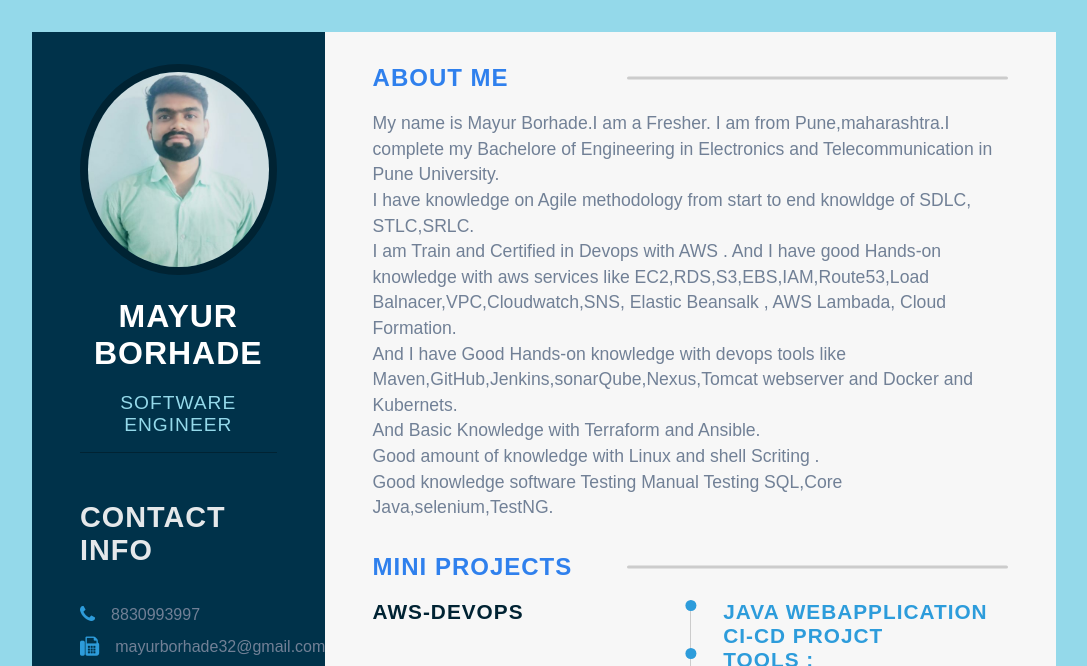
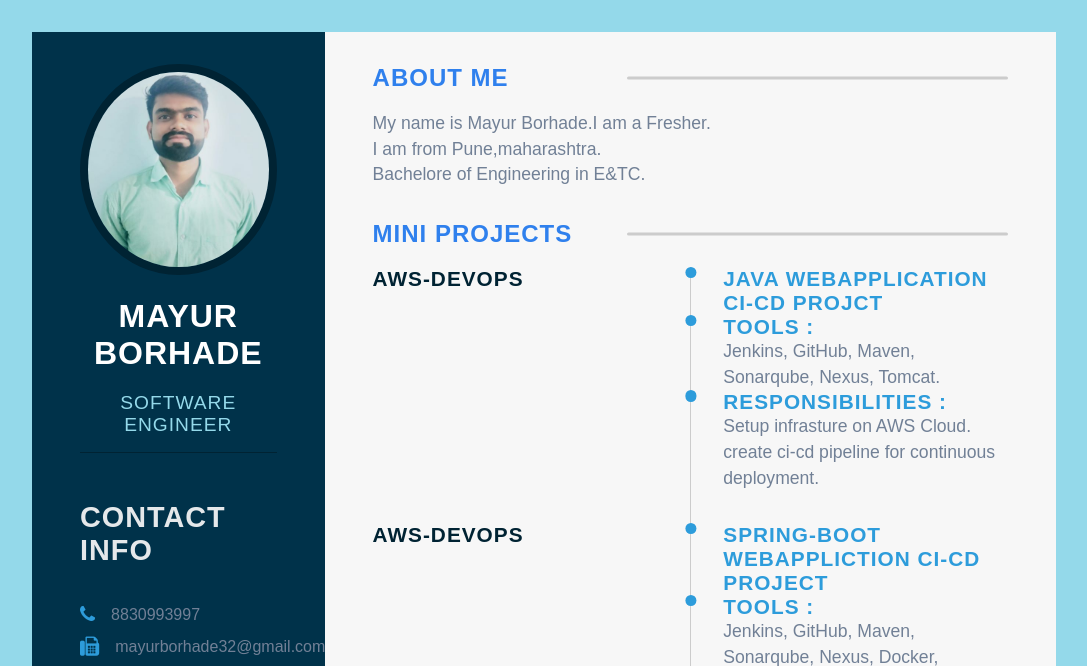
Before and after one commit to MayurBorhade11/myprofie.github.io, a plain HTML site: page index.html in a window 1280 px wide. Shown: the top 666 px of the page, without its empty margins (96-1183 px from the left). Drawn offline with Linux system fonts and the light colour scheme.

Commit message:
Update index.html

```diff
--- a/index.html
+++ b/index.html
@@ -187,11 +187,9 @@
                 <section class="about sect">
                     <h2 class="right-title">About Me</h2>
                     <p class="para">
-                        My name is Mayur Borhade.I am a Fresher. I am from Pune,maharashtra.I complete my Bachelore of Engineering in Electronics and Telecommunication in Pune University.<br>
-                        I have knowledge on Agile methodology from start to end knowldge of SDLC, STLC,SRLC. <br>
-						I am Train and Certified in Devops with AWS . And I have good Hands-on knowledge with aws services like EC2,RDS,S3,EBS,IAM,Route53,Load Balnacer,VPC,Cloudwatch,SNS, Elastic Beansalk , AWS Lambada, Cloud Formation. <br>
-                        And I have Good Hands-on knowledge with devops tools like Maven,GitHub,Jenkins,sonarQube,Nexus,Tomcat webserver and Docker and Kubernets. <br>And Basic Knowledge with Terraform and Ansible.
-						<br>Good amount of knowledge with Linux and shell Scriting .<br> Good knowledge software Testing Manual Testing SQL,Core Java,selenium,TestNG.
+                        My name is Mayur Borhade.I am a Fresher. <br>
+			I am from Pune,maharashtra.<br>
+		        Bachelore of Engineering in E&TC.<br>
                     </p>
                 </section>
 
```
